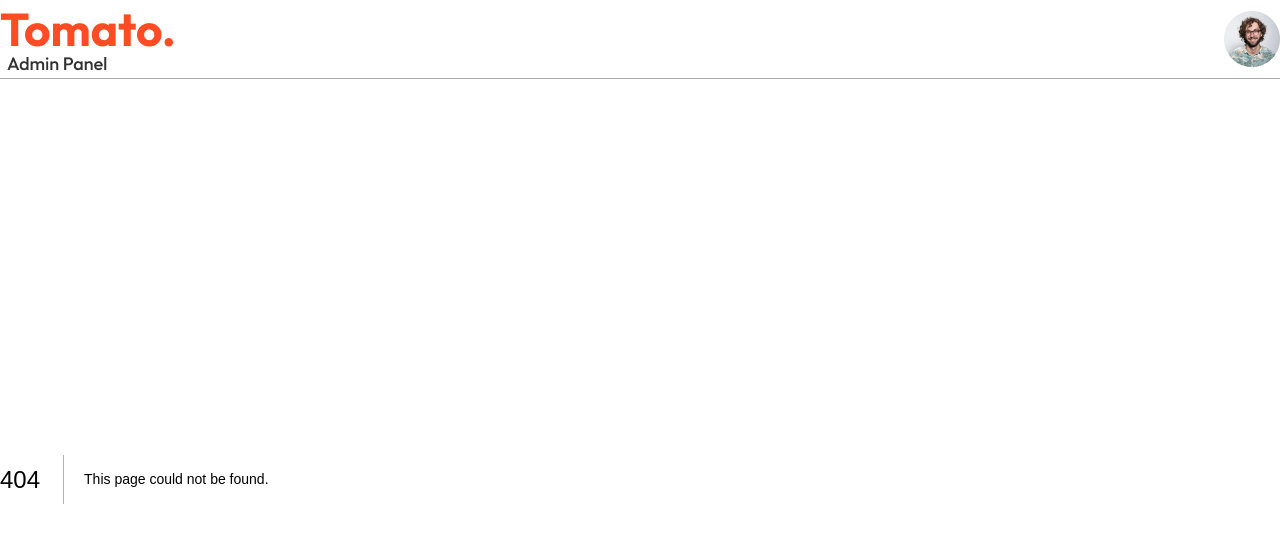
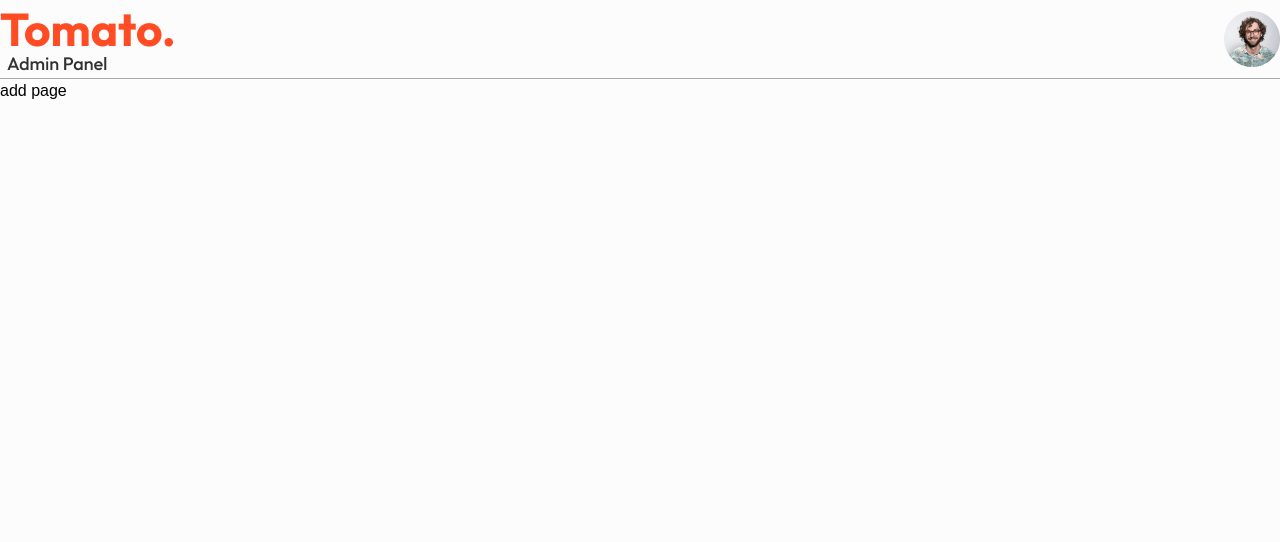
Before and after one commit to Winfredo/Food-Delivery-App, a Next.js app in the folder admin/: page /add in a window 1280 px wide. Before the commit this address had no page. Shown: the top 542 px of the page. Built offline with nearby package versions, Linux system fonts and the light colour scheme.

Commit message:
create add page.

```diff
--- /dev/null
+++ b/admin/app/add/page.tsx
@@ -0,0 +1,11 @@
+import React from 'react'
+
+const page = () => {
+  return (
+    <div>
+      <p>add page</p>
+    </div>
+  )
+}
+
+export default page
```
